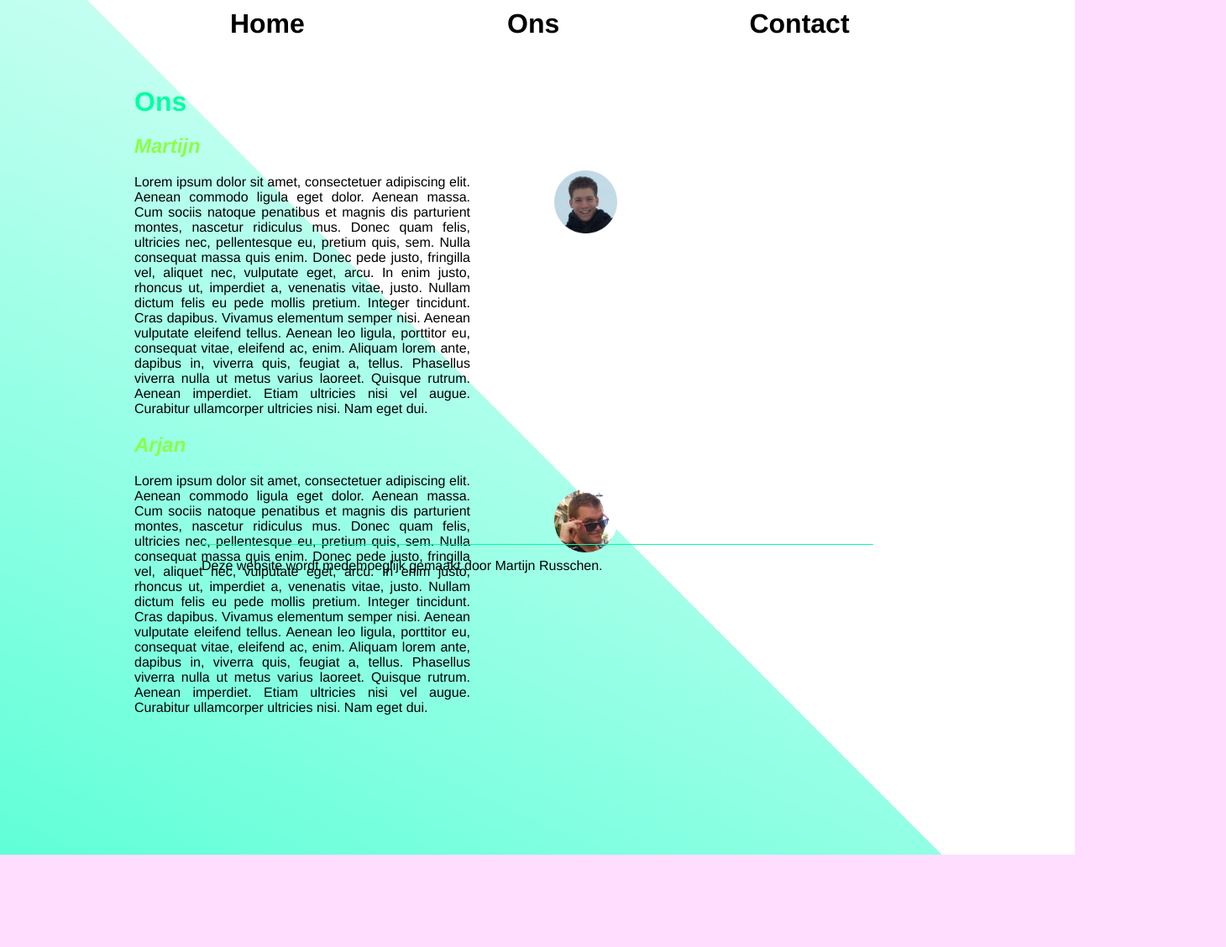
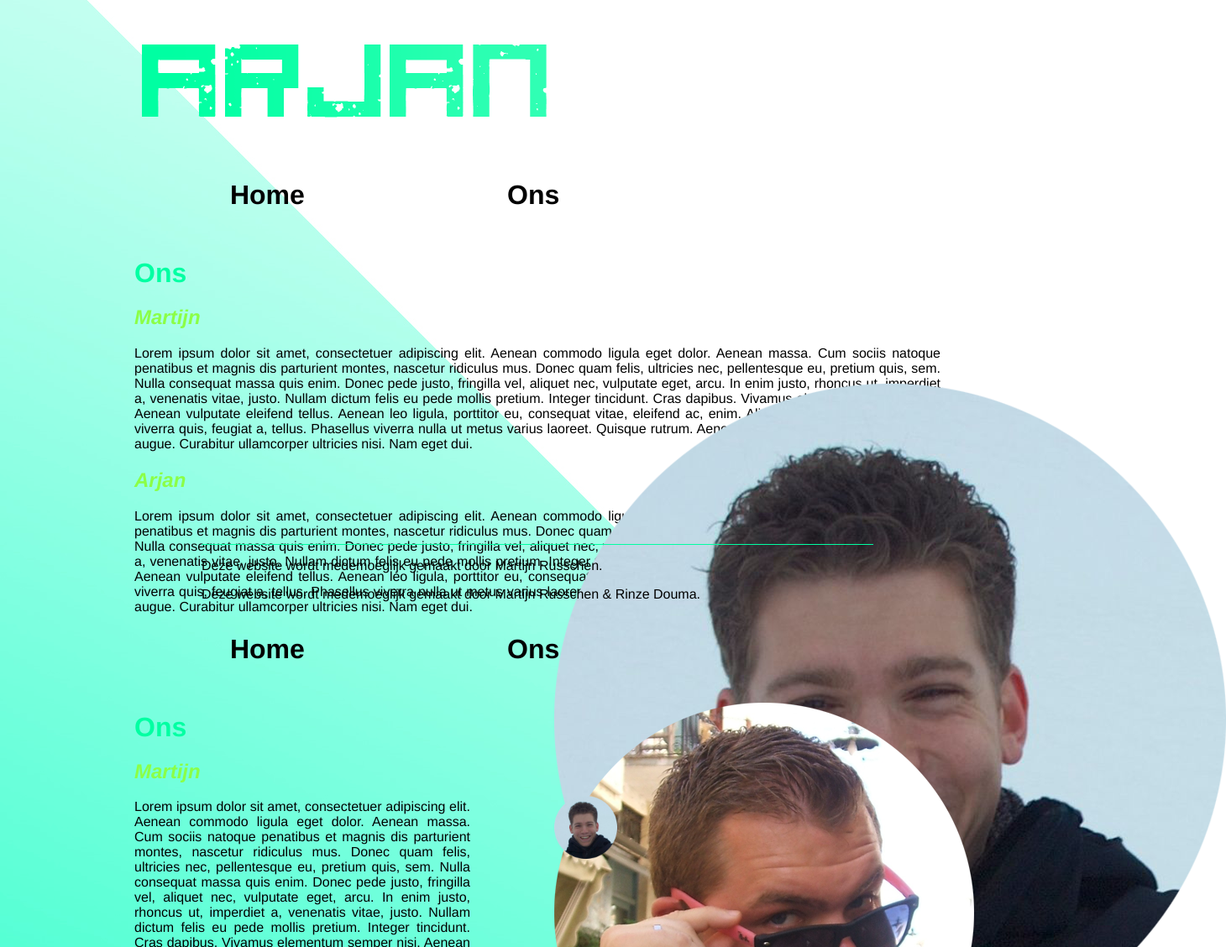
Before and after one commit to dietersa/test, a plain HTML site: page ons.html in a window 1280 px wide. Shown: the part 101-1229 px from the top of the page at 84% size, 1460 px wide, since content can reach past the window. Before the commit the page ends 1119 px from the top, so only its background shows below. Drawn offline with Linux system fonts and the light colour scheme.

Commit message:
basic styling

```diff
--- a/ons.html
+++ b/ons.html
@@ -7,6 +7,36 @@
   <body>
     <div class="logo">
       <img src="logo.png" alt="logo" style="width 150px; height: 100px"/>
+    <div id="contentContainer">
+      <div class="logo">
+        <img src="logo.png" alt="logo"/>
+      </div class="content">
+      <div class="menu">
+        <ul class="menutext">
+          <li><a href="index.html">Home</a></li>
+          <li><a href="ons.html">Ons</a></li>
+        </ul>
+      </div>
+      <div>
+        <div class="fotosons">
+          <div class="fotomartijn">
+           <a href="http://russchenmedia.nl"><img src="martijn.png" alt="martijn" ></a>
+          </div>
+          <div class="fotoarjan">
+            <img src="arjan.png" alt="arjan" />
+          </div>
+        </div>
+          <h1>Ons</h1>
+          <h2>Martijn</h2>
+          <p>
+            Lorem ipsum dolor sit amet, consectetuer adipiscing elit. Aenean commodo ligula eget dolor. Aenean massa. Cum sociis natoque penatibus et magnis dis parturient montes, nascetur ridiculus mus. Donec quam felis, ultricies nec, pellentesque eu, pretium quis, sem. Nulla consequat massa quis enim. Donec pede justo, fringilla vel, aliquet nec, vulputate eget, arcu. In enim justo, rhoncus ut, imperdiet a, venenatis vitae, justo. Nullam dictum felis eu pede mollis pretium. Integer tincidunt. Cras dapibus. Vivamus elementum semper nisi. Aenean vulputate eleifend tellus. Aenean leo ligula, porttitor eu, consequat vitae, eleifend ac, enim. Aliquam lorem ante, dapibus in, viverra quis, feugiat a, tellus. Phasellus viverra nulla ut metus varius laoreet. Quisque rutrum. Aenean imperdiet. Etiam ultricies nisi vel augue. Curabitur ullamcorper ultricies nisi. Nam eget dui.
+          </p>
+          <h2>Arjan</h2>
+          <p>
+           Lorem ipsum dolor sit amet, consectetuer adipiscing elit. Aenean commodo ligula eget dolor. Aenean massa. Cum sociis natoque penatibus et magnis dis parturient montes, nascetur ridiculus mus. Donec quam felis, ultricies nec, pellentesque eu, pretium quis, sem. Nulla consequat massa quis enim. Donec pede justo, fringilla vel, aliquet nec, vulputate eget, arcu. In enim justo, rhoncus ut, imperdiet a, venenatis vitae, justo. Nullam dictum felis eu pede mollis pretium. Integer tincidunt. Cras dapibus. Vivamus elementum semper nisi. Aenean vulputate eleifend tellus. Aenean leo ligula, porttitor eu, consequat vitae, eleifend ac, enim. Aliquam lorem ante, dapibus in, viverra quis, feugiat a, tellus. Phasellus viverra nulla ut metus varius laoreet. Quisque rutrum. Aenean imperdiet. Etiam ultricies nisi vel augue. Curabitur ullamcorper ultricies nisi. Nam eget dui.
+        </p>
+        </div>
+      </div>
     </div>
     <div class="menu">
       <ul class="menutext">
@@ -35,6 +65,12 @@
     <div class="under" style="width 800px; height: 50px"/>
       <p> Deze website wordt medemoeglijk gemaakt door Martijn Russchen.
       </p>
+    <div>
+      <div class="footer"/>
+        <div class="contentfooter">
+          <p> Deze website wordt medemoeglijk gemaakt door Martijn Russchen &amp; Rinze Douma.</p>
+        </div>
+      </div>
     </div>
   </body>
 </html>
```
